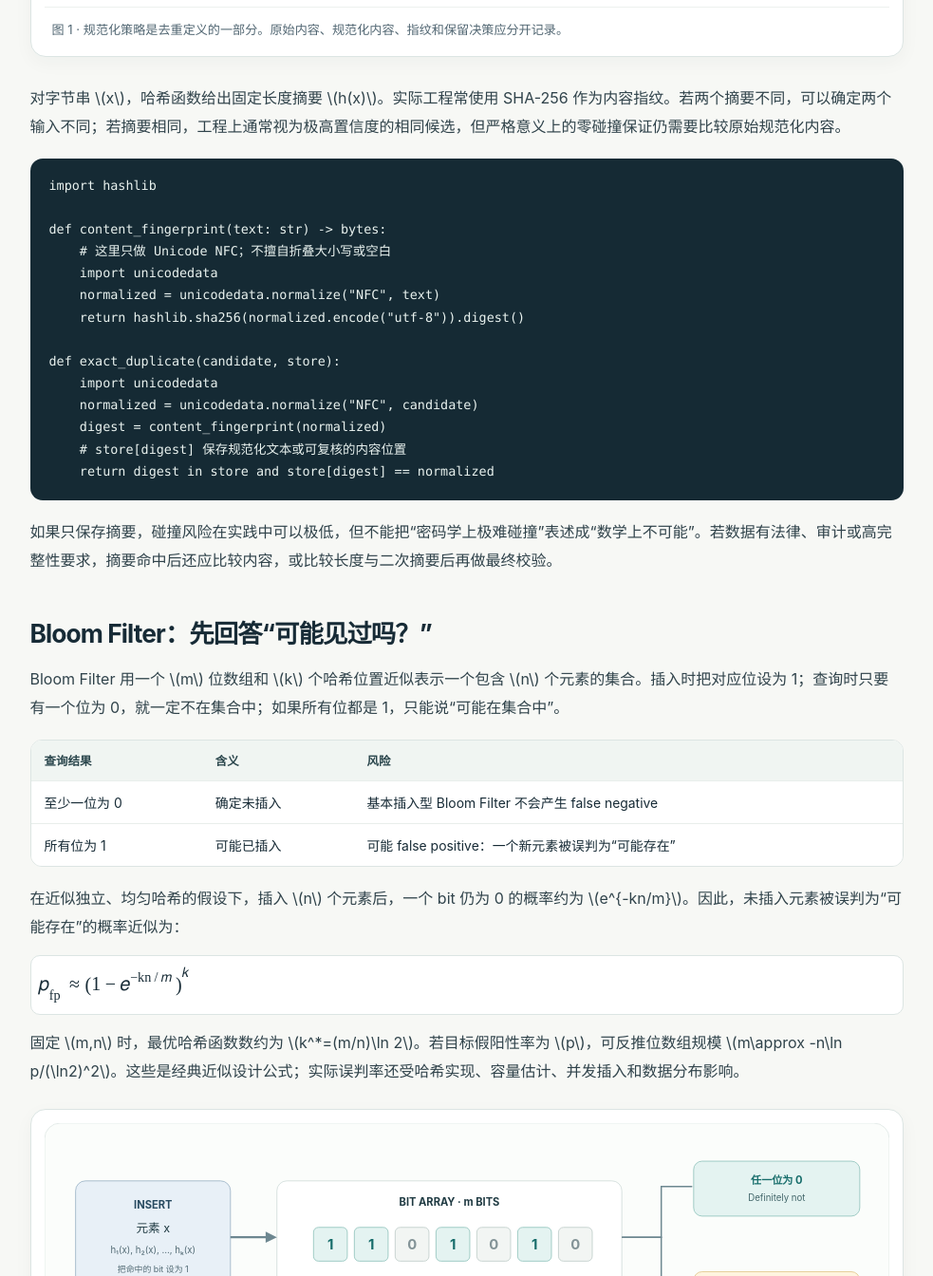
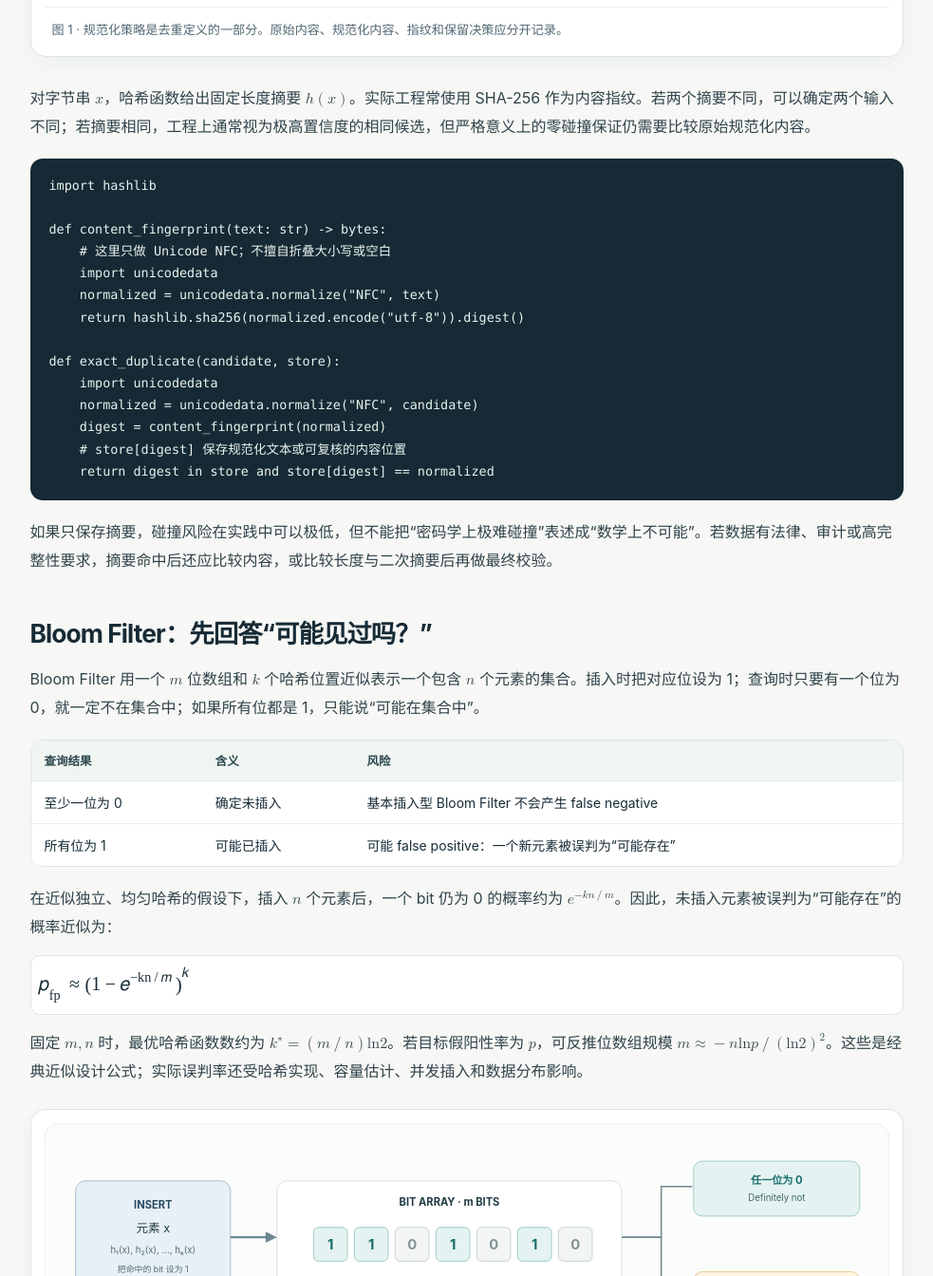
Before and after one commit to 1998x-stack/LLM-data-tutorial, a plain HTML site: page 07.html in a window 1280 px wide. Shown: the part 1190-2534 px from the top of the page at 95% size, without its empty margins (289-1272 px from the left). Drawn offline with Linux system fonts and the light colour scheme.

Commit message:
fix(math): render chapter 07 inline formulas as accessible MathML instead of raw LaTeX

```diff
--- a/07.html
+++ b/07.html
@@ -38,7 +38,7 @@
 <section id="fingerprint">
 <h2>内容指纹：把长文本映射为固定长度键</h2>
 <figure class="diagram"><img src="assets/diagrams/ch07-exact-dedup.svg" alt="文档经过明确的规范化策略后计算 SHA-256 指纹，进入候选集合，再对命中项进行精确校验与保留策略选择"><figcaption>图 1 · 规范化策略是去重定义的一部分。原始内容、规范化内容、指纹和保留决策应分开记录。</figcaption></figure>
-<p>对字节串 \(x\)，哈希函数给出固定长度摘要 \(h(x)\)。实际工程常使用 SHA-256 作为内容指纹。若两个摘要不同，可以确定两个输入不同；若摘要相同，工程上通常视为极高置信度的相同候选，但严格意义上的零碰撞保证仍需要比较原始规范化内容。</p>
+<p>对字节串 <math aria-label="变量 x"><mi>x</mi></math>，哈希函数给出固定长度摘要 <math aria-label="函数 h 作用于 x"><mi>h</mi><mo>(</mo><mi>x</mi><mo>)</mo></math>。实际工程常使用 SHA-256 作为内容指纹。若两个摘要不同，可以确定两个输入不同；若摘要相同，工程上通常视为极高置信度的相同候选，但严格意义上的零碰撞保证仍需要比较原始规范化内容。</p>
 <pre><code>import hashlib
 
 def content_fingerprint(text: str) -&gt; bytes:
@@ -57,14 +57,14 @@ def exact_duplicate(candidate, store):
 </section>
 <section id="bloom">
 <h2>Bloom Filter：先回答“可能见过吗？”</h2>
-<p>Bloom Filter 用一个 \(m\) 位数组和 \(k\) 个哈希位置近似表示一个包含 \(n\) 个元素的集合。插入时把对应位设为 1；查询时只要有一个位为 0，就一定不在集合中；如果所有位都是 1，只能说“可能在集合中”。</p>
+<p>Bloom Filter 用一个 <math aria-label="位数 m"><mi>m</mi></math> 位数组和 <math aria-label="哈希个数 k"><mi>k</mi></math> 个哈希位置近似表示一个包含 <math aria-label="元素个数 n"><mi>n</mi></math> 个元素的集合。插入时把对应位设为 1；查询时只要有一个位为 0，就一定不在集合中；如果所有位都是 1，只能说“可能在集合中”。</p>
 <div class="table-wrap"><table><thead><tr><th>查询结果</th><th>含义</th><th>风险</th></tr></thead><tbody>
 <tr><td>至少一位为 0</td><td>确定未插入</td><td>基本插入型 Bloom Filter 不会产生 false negative</td></tr>
 <tr><td>所有位为 1</td><td>可能已插入</td><td>可能 false positive：一个新元素被误判为“可能存在”</td></tr>
 </tbody></table></div>
-<p>在近似独立、均匀哈希的假设下，插入 \(n\) 个元素后，一个 bit 仍为 0 的概率约为 \(e^{-kn/m}\)。因此，未插入元素被误判为“可能存在”的概率近似为：</p>
+<p>在近似独立、均匀哈希的假设下，插入 <math aria-label="元素个数 n"><mi>n</mi></math> 个元素后，一个 bit 仍为 0 的概率约为 <math aria-label="e 的负 k n 除以 m 次方"><msup><mi>e</mi><mrow><mo>−</mo><mi>k</mi><mi>n</mi><mo>/</mo><mi>m</mi></mrow></msup></math>。因此，未插入元素被误判为“可能存在”的概率近似为：</p>
 <div class="math-scroll" tabindex="0" role="region" aria-label="Bloom Filter 假阳性概率公式，可横向滚动" data-math-scroll><math display="block" aria-label="假阳性概率约等于一减 exp 负 k n 除以 m 的 k 次方"><mrow><msub><mi>p</mi><mtext>fp</mtext></msub><mo>≈</mo><msup><mrow><mo>(</mo><mn>1</mn><mo>−</mo><msup><mi>e</mi><mrow><mo>−</mo><mi>kn</mi><mo>/</mo><mi>m</mi></mrow></msup><mo>)</mo></mrow><mi>k</mi></msup></mrow></math></div>
-<p>固定 \(m,n\) 时，最优哈希函数数约为 \(k^*=(m/n)\ln 2\)。若目标假阳性率为 \(p\)，可反推位数组规模 \(m\approx -n\ln p/(\ln2)^2\)。这些是经典近似设计公式；实际误判率还受哈希实现、容量估计、并发插入和数据分布影响。</p>
+<p>固定 <math aria-label="位数 m 与哈希个数 n"><mi>m</mi><mo>,</mo><mi>n</mi></math> 时，最优哈希函数数约为 <math aria-label="k 星号等于 m 除以 n 再乘 ln 2"><msup><mi>k</mi><mo>∗</mo></msup><mo>=</mo><mo>(</mo><mi>m</mi><mo>/</mo><mi>n</mi><mo>)</mo><mi>ln</mi><mn>2</mn></math>。若目标假阳性率为 <math aria-label="假阳性率 p"><mi>p</mi></math>，可反推位数组规模 <math aria-label="m 约等于负 n 乘 ln p 除以 ln 2 的平方"><mi>m</mi><mo>≈</mo><mo>−</mo><mi>n</mi><mi>ln</mi><mi>p</mi><mo>/</mo><msup><mrow><mo>(</mo><mi>ln</mi><mn>2</mn><mo>)</mo></mrow><mn>2</mn></msup></math>。这些是经典近似设计公式；实际误判率还受哈希实现、容量估计、并发插入和数据分布影响。</p>
 <figure class="diagram"><img src="assets/diagrams/ch07-bloom.svg" alt="Bloom Filter 插入时设置多个 bit，查询时任意 bit 为零表示确定不存在，全部为一只表示可能存在"><figcaption>图 2 · Bloom Filter 的语义是“Definitely not”与“Maybe”，不是精确的 yes/no 集合。</figcaption></figure>
 <div class="callout warning"><strong>关键工程边界：</strong>如果把 Bloom Filter 当作最终去重依据，“可能存在”就会直接删除文档，false positive 会造成误删。更安全的结构是 Bloom Filter 作为前置缓存：返回 definitely-not 时跳过昂贵查表；返回 maybe 时再到精确哈希集合或数据库核验。</div>
 </section>
```
